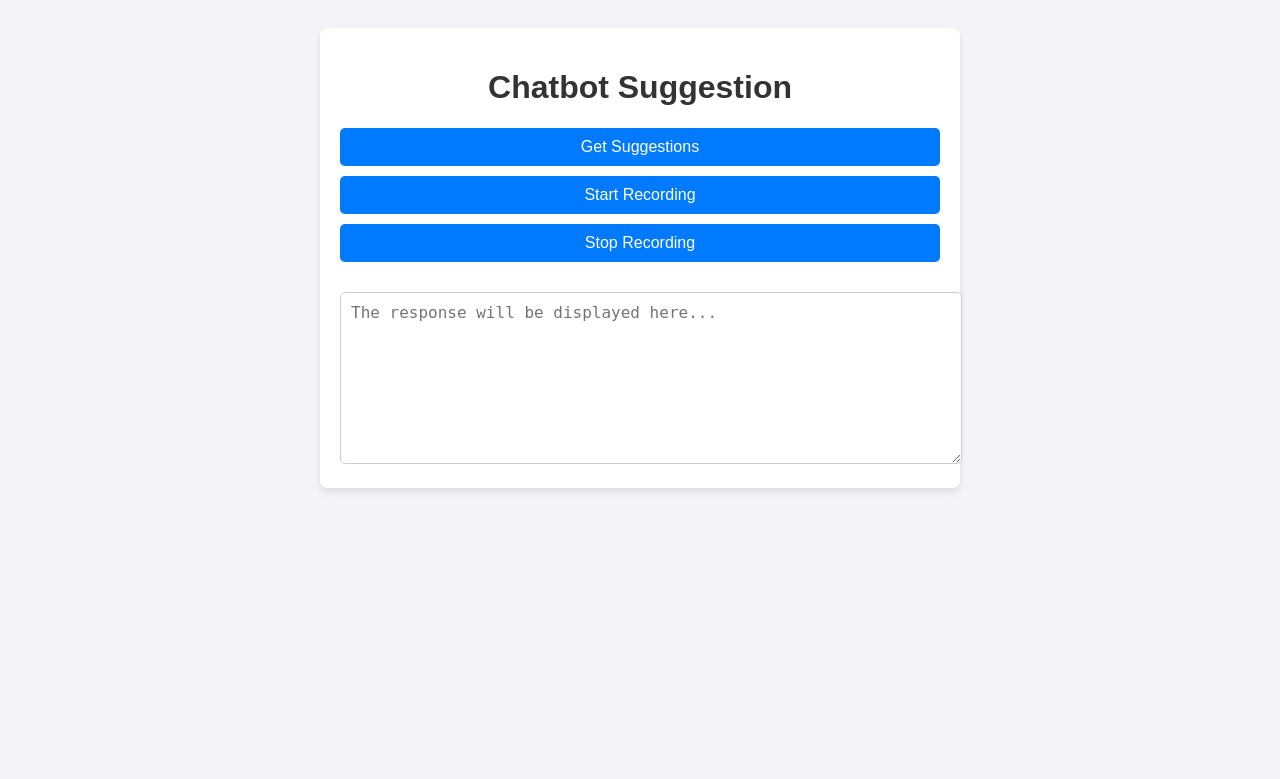
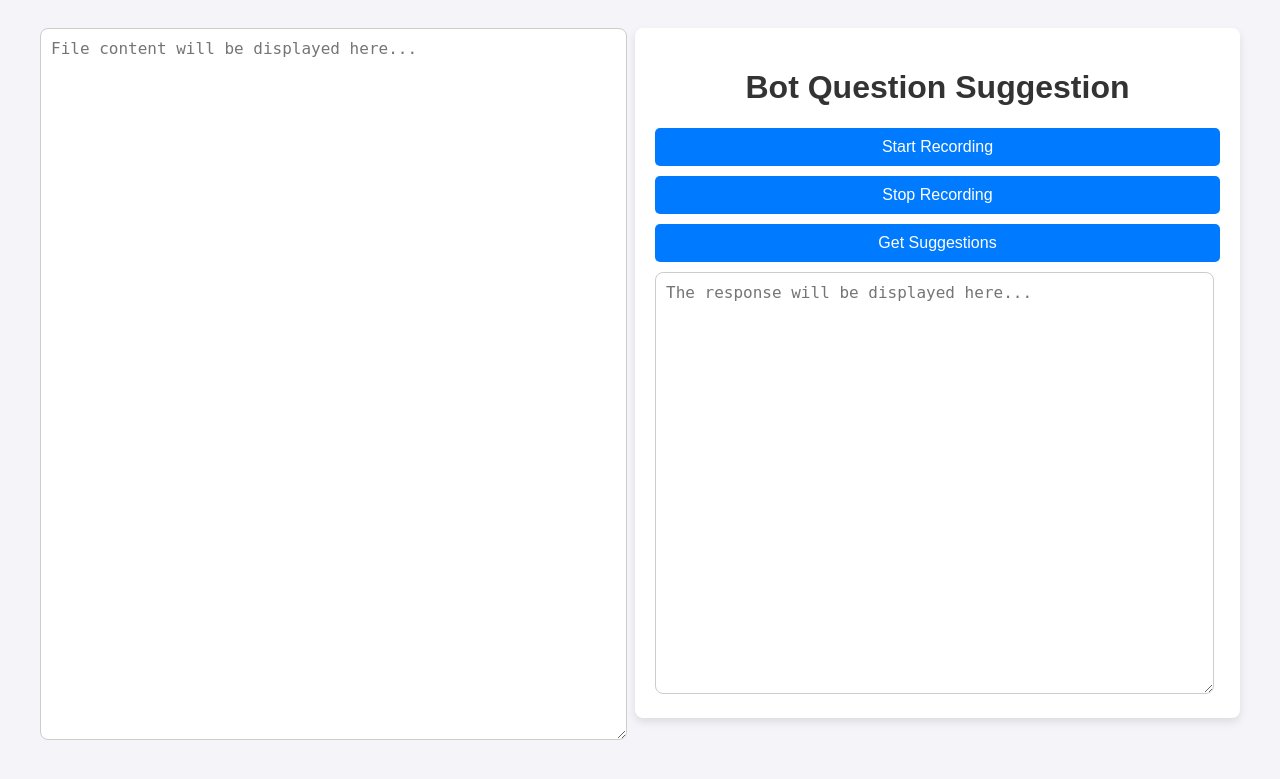
Before and after one commit to EndiPermana8060/AI-Interview-Assistant, a Flask app: page / in a window 1280 px wide. Shown: the top 779 px of the page. Run offline with Flask 3, Linux system fonts and the light colour scheme.

Commit message:
Update Code Terbaru

```diff
--- a/server.py
+++ b/server.py
@@ -41,6 +41,26 @@ def stop_recording_endpoint():
     else:
         return jsonify({"message": "Tidak ada perekaman yang sedang berjalan"}), 400
 
+
+@app.route('/read-txt', methods=['GET'])
+def read_txt_file():
+    try:
+        # Nama file yang akan dibaca
+        file_path = 'hasil_transkripsi.txt'  # Ganti dengan path file Anda
+
+        # Membaca isi file
+        with open(file_path, 'r') as file:
+            file_content = file.read()
+
+        # Mengembalikan isi file dalam format JSON
+        return jsonify({"content": file_content})
+
+    except FileNotFoundError:
+        return jsonify({"content": "File not found"}), 404
+
+    except Exception as e:
+        return jsonify({"content": f"Error: {str(e)}"}), 500
+
 @app.route('/gen-suggestion', methods=['POST'])
 def gen_suggestion():
     # Path to the text file
@@ -48,7 +68,6 @@ def gen_suggestion():
     try:
         # Read the file content
         content = utility.read_txt_file(file_path)
-
         # Ensure content is not empty
         if content:
             # Generate suggestions using the bot's generate_suggestion method
--- a/static/script.js
+++ b/static/script.js
@@ -0,0 +1,56 @@
+// Fungsi untuk men-trigger route '/gen-suggestion'
+function triggerRoute() {
+    fetch('/gen-suggestion', {
+        method: 'POST',
+    })
+    .then(response => response.json())
+    .then(data => {
+        document.getElementById('response-text').value = data.response;
+    })
+    .catch(error => {
+        document.getElementById('response-text').value = 'Error: ' + error;
+    });
+}
+
+// Fungsi untuk men-trigger route '/start-recording'
+function startRecording() {
+    fetch('/start-recording', {
+        method: 'POST',
+    })
+    .then(response => response.json())
+    .then(data => {
+        document.getElementById('response-text').value = data.message;
+    })
+    .catch(error => {
+        document.getElementById('response-text').value = 'Error: ' + error;
+    });
+}
+
+// Fungsi untuk men-trigger route '/stop-recording'
+function stopRecording() {
+    fetch('/stop-recording', {
+        method: 'POST',
+    })
+    .then(response => response.json())
+    .then(data => {
+        document.getElementById('response-text').value = data.message;
+    })
+    .catch(error => {
+        document.getElementById('response-text').value = 'Error: ' + error;
+    });
+}
+
+// Fungsi untuk membaca konten file txt setiap beberapa detik
+function fetchFileContent() {
+    fetch('/read-txt')
+        .then(response => response.json())
+        .then(data => {
+            document.getElementById('file-content-display').value = data.content;
+        })
+        .catch(error => {
+            document.getElementById('file-content-display').value = 'Error: ' + error;
+        });
+}
+
+// Refresh isi file txt setiap 5 detik
+setInterval(fetchFileContent, 5000);
--- a/static/style.css
+++ b/static/style.css
@@ -0,0 +1,76 @@
+body {
+    font-family: Arial, sans-serif;
+    background-color: #f4f4f9;
+    padding: 20px;
+    display: flex;
+    justify-content: center;
+    align-items: flex-start;
+}
+
+.layout-container {
+    display: flex;
+    gap: 20px;
+    max-width: 1200px;
+    width: 100%;
+}
+
+.textarea-container {
+    width: 60%;
+    margin-right: 10px;
+}
+
+#response-text {
+    width: 95%;
+    height: 60%;
+    min-height: 400px;
+    padding: 10px;
+    border-radius: 8px;
+    border: 1px solid #ccc;
+    font-size: 16px;
+}
+
+.textarea-container textarea {
+    width: 100%;
+    height: 100%;
+    min-height: 400px;
+    padding: 10px;
+    border-radius: 8px;
+    border: 1px solid #ccc;
+    font-size: 16px;
+}
+
+.textarea-container textarea:focus {
+    outline: none;
+    border-color: #007bff;
+    box-shadow: 0 0 5px rgba(0, 123, 255, 0.5);
+}
+
+.container {
+    max-width: 600px;
+    background-color: #ffffff;
+    padding: 20px;
+    box-shadow: 0 4px 8px rgba(0, 0, 0, 0.1);
+    border-radius: 8px;
+    width: 60%;
+}
+
+h1 {
+    text-align: center;
+    color: #333;
+}
+
+button {
+    background-color: #007bff;
+    color: white;
+    padding: 10px 20px;
+    border: none;
+    border-radius: 5px;
+    cursor: pointer;
+    font-size: 16px;
+    width: 100%;
+    margin-bottom: 10px;
+}
+
+button:hover {
+    background-color: #0056b3;
+}
--- a/templates/index.html
+++ b/templates/index.html
@@ -4,111 +4,24 @@
     <meta charset="UTF-8">
     <meta name="viewport" content="width=device-width, initial-scale=1.0">
     <title>Machine Learning Suggestion</title>
-    <style>
-        body {
-            font-family: Arial, sans-serif;
-            background-color: #f4f4f9;
-            padding: 20px;
-        }
-
-        .container {
-            max-width: 600px;
-            margin: 0 auto;
-            background-color: #ffffff;
-            padding: 20px;
-            box-shadow: 0 4px 8px rgba(0, 0, 0, 0.1);
-            border-radius: 8px;
-        }
-
-        h1 {
-            text-align: center;
-            color: #333;
-        }
-
-        button {
-            background-color: #007bff;
-            color: white;
-            padding: 10px 20px;
-            border: none;
-            border-radius: 5px;
-            cursor: pointer;
-            font-size: 16px;
-            width: 100%;
-            margin-bottom: 10px;
-        }
-
-        button:hover {
-            background-color: #0056b3;
-        }
-
-        textarea {
-            width: 100%;
-            height: 150px;
-            margin-top: 20px;
-            padding: 10px;
-            border-radius: 5px;
-            border: 1px solid #ccc;
-            font-size: 16px;
-        }
-
-        textarea:focus {
-            outline: none;
-            border-color: #007bff;
-            box-shadow: 0 0 5px rgba(0, 123, 255, 0.5);
-        }
-    </style>
+    <link rel="stylesheet" href={{ url_for('static', filename='style.css') }}>
 </head>
 <body>
-    <div class="container">
-        <h1>Chatbot Suggestion</h1>
-        <button onclick="triggerRoute()">Get Suggestions</button>
-        <button onclick="startRecording()">Start Recording</button>
-        <button onclick="stopRecording()">Stop Recording</button>
-        <textarea id="response-text" placeholder="The response will be displayed here..."></textarea>
+    <div class="layout-container">
+        <!-- Text area to display file content -->
+        <div class="textarea-container">
+            <textarea id="file-content-display" placeholder="File content will be displayed here..."></textarea>
+        </div>
+
+        <!-- Main card with buttons and response area -->
+        <div class="container">
+            <h1>Bot Question Suggestion</h1>
+            <button onclick="startRecording()">Start Recording</button>
+            <button onclick="stopRecording()">Stop Recording</button>
+            <button onclick="triggerRoute()">Get Suggestions</button>
+            <textarea id="response-text" placeholder="The response will be displayed here..."></textarea>
+        </div>
     </div>
-
-    <script>
-        // Fungsi untuk men-trigger route '/gen-suggestion'
-        function triggerRoute() {
-            fetch('/gen-suggestion', {
-                method: 'POST',
-            })
-            .then(response => response.json())
-            .then(data => {
-                document.getElementById('response-text').value = data.response;
-            })
-            .catch(error => {
-                document.getElementById('response-text').value = 'Error: ' + error;
-            });
-        }
-
-        // Fungsi untuk men-trigger route '/start-recording'
-        function startRecording() {
-            fetch('/start-recording', {
-                method: 'POST',
-            })
-            .then(response => response.json())
-            .then(data => {
-                document.getElementById('response-text').value = data.message;
-            })
-            .catch(error => {
-                document.getElementById('response-text').value = 'Error: ' + error;
-            });
-        }
-
-        // Fungsi untuk men-trigger route '/stop-recording'
-        function stopRecording() {
-            fetch('/stop-recording', {
-                method: 'POST',
-            })
-            .then(response => response.json())
-            .then(data => {
-                document.getElementById('response-text').value = data.message;
-            })
-            .catch(error => {
-                document.getElementById('response-text').value = 'Error: ' + error;
-            });
-        }
-    </script>
+    <script src="static\script.js"></script>
 </body>
 </html>
```
Also changed, not shown: utils.py (+26 -28 lines).
